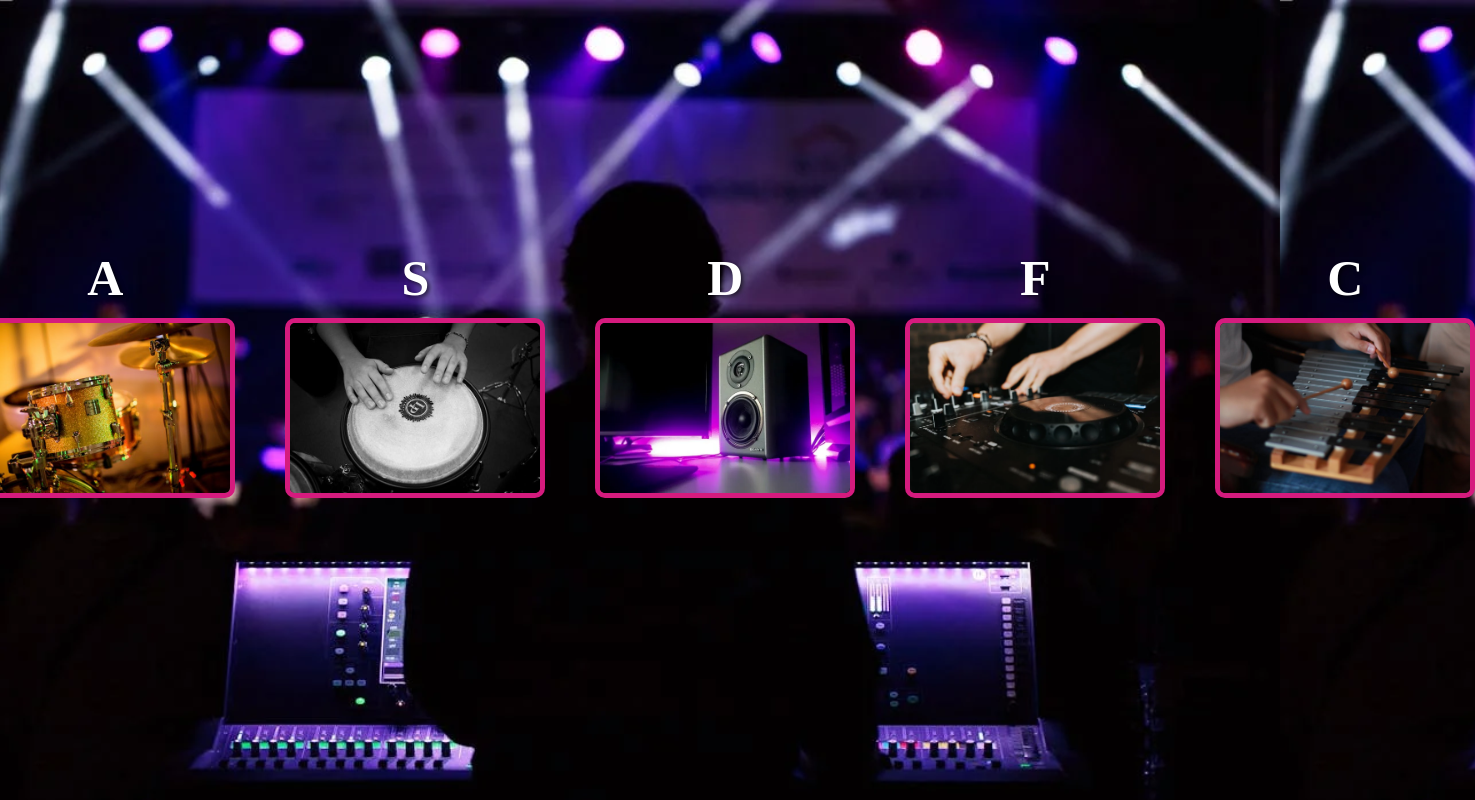
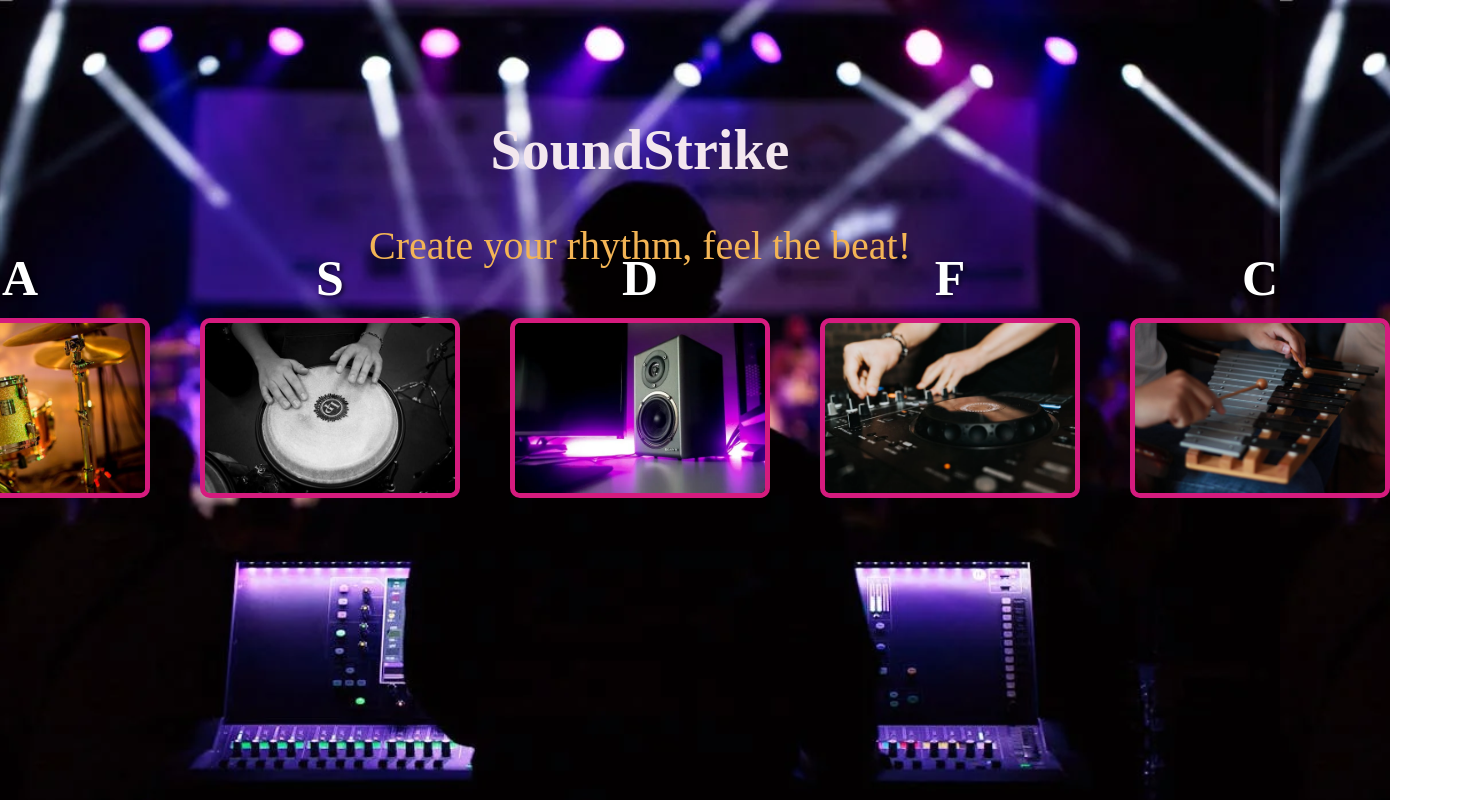
Before and after one commit to nikitaverma18/Drum-Sounds, a plain HTML site: page sound.html in a window 1280 px wide. Shown: the whole page, 1475 px wide, since content can reach past the window. Drawn offline with Linux system fonts and the light colour scheme.

Commit message:
Update sound.css

```diff
--- a/sound.css
+++ b/sound.css
@@ -8,6 +8,28 @@ body{
     margin: 0;
     padding: 0;
     overflow: hidden;
+}
+
+.top-content {
+    position: absolute;
+    top: 10%;
+    left: 50%;
+    transform: translateX(-50%);
+    text-align: center;
+    color: white;
+    z-index: 10;
+}
+
+#project-name {
+    font-size: 3.5rem;
+    font-weight: bold;
+    color: #f3e7ee;
+    /* margin-top: 30%; */
+}
+
+#description {
+    font-size: 2.5rem;
+    color: #f3b455;
 }
 
 .drum-container {
```
